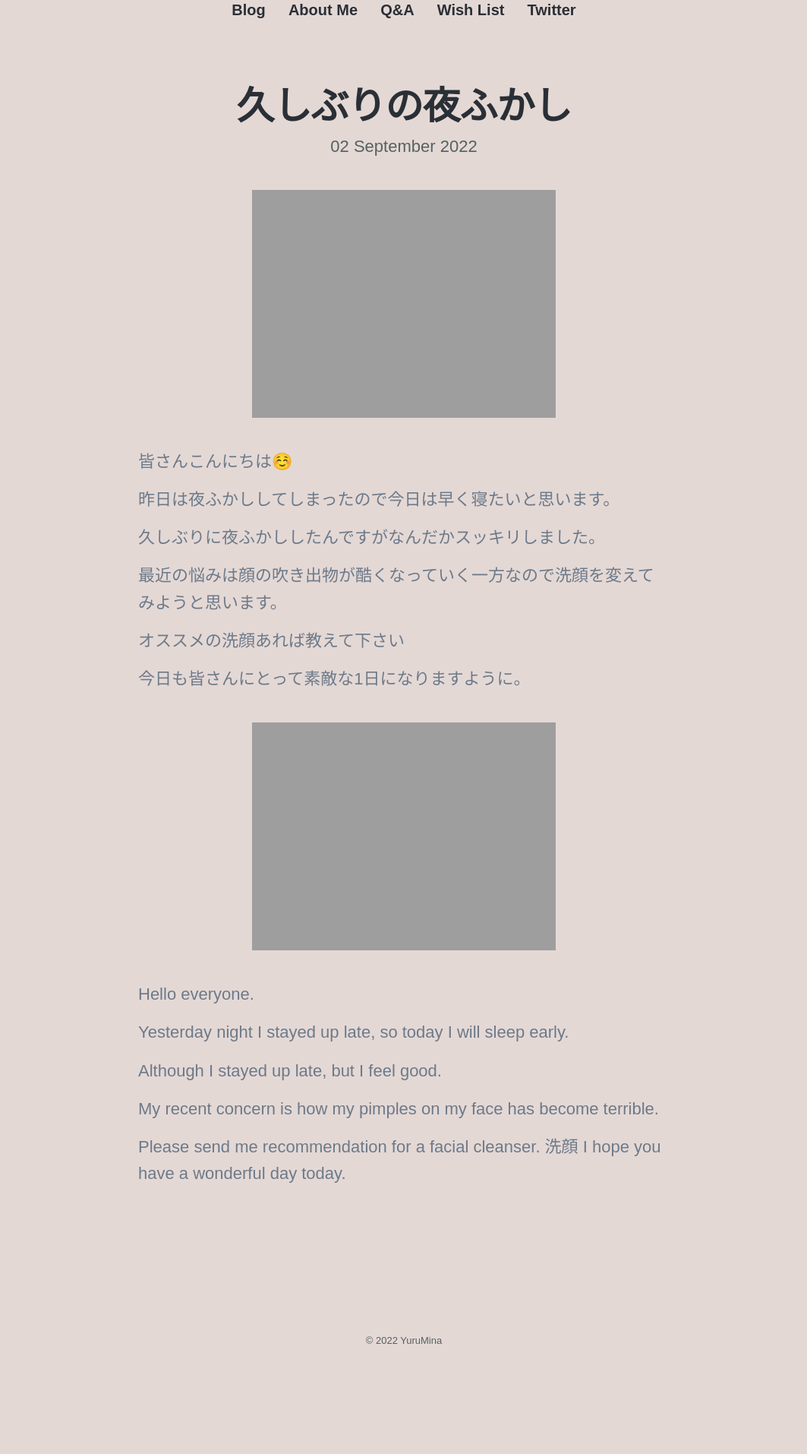
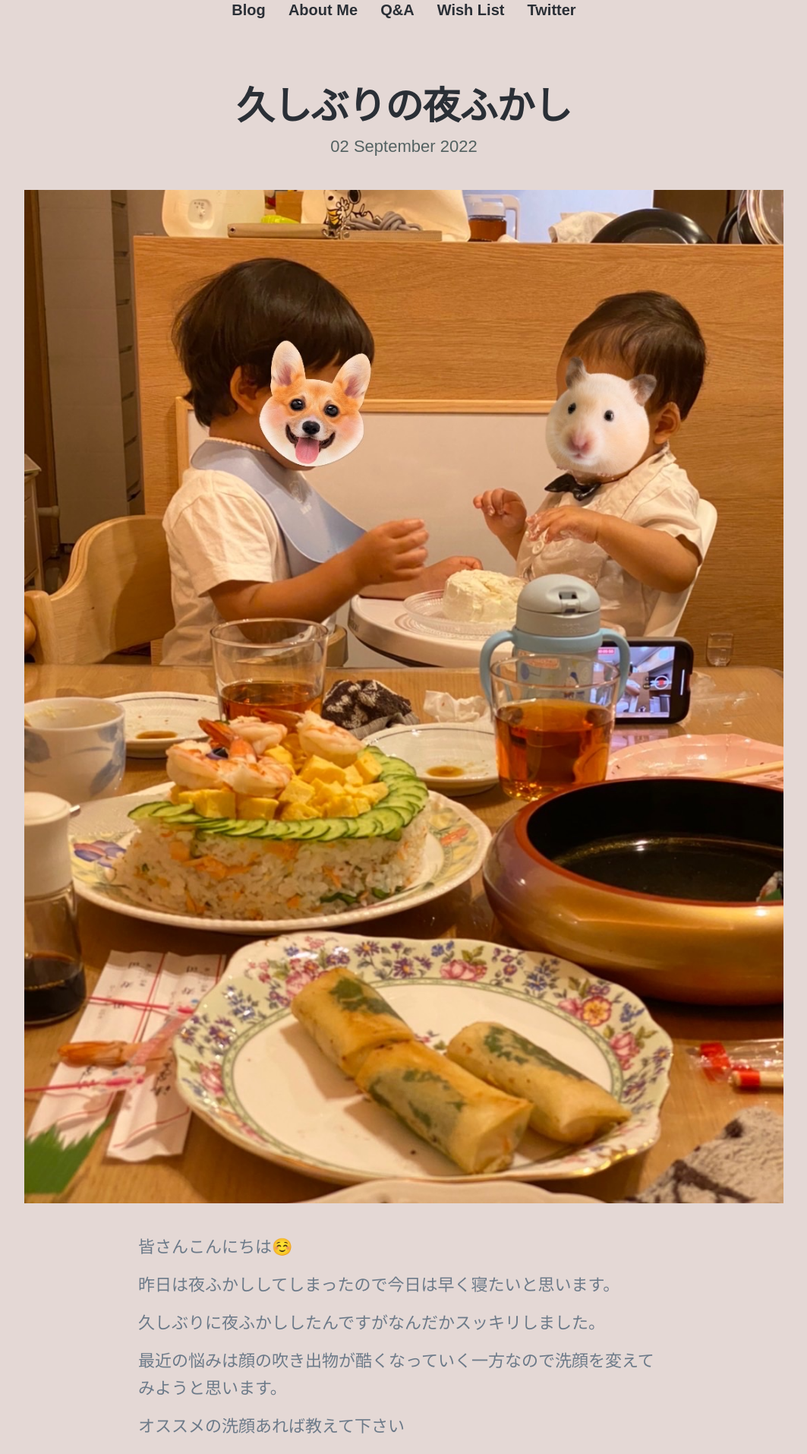
Before and after one commit to yutarochan/yurumina, a Jekyll site: the page built from _posts/2022-09-02-sukkiri.md, in a window 1280 px wide. Shown: the part 388-2302 px from the top of the page at 76% size, without its empty margins (108-1171 px from the left). Built offline with Jekyll 4.4.1, drawn with Linux system fonts in a browser that asks for light colours; nearby versions of some CDN libraries; some web fonts are replaced; comment, search, counter and statistics services are not loaded; before the commit the page ends 2239 px from its top, so only the background shows below that.

Commit message:
Update 2022-09-02-sukkiri.md

```diff
--- a/_posts/2022-09-02-sukkiri.md
+++ b/_posts/2022-09-02-sukkiri.md
@@ -5,7 +5,7 @@ featured_image: '/images/post/2022-09-02-birthday-boy1.jpg'
 excerpt: 謎にスッキリ目覚め
 ---
 
-![](https://yutarochan.github.io/yurumina/images/post/2022-09-02-birthday-boy1.jpg')
+![](https://yutarochan.github.io/yurumina/images/post/2022-09-02-birthday-boy1.jpg)
 
 皆さんこんにちは☺️
 
@@ -19,7 +19,7 @@ excerpt: 謎にスッキリ目覚め
 
 今日も皆さんにとって素敵な1日になりますように。
 
-![](https://yutarochan.github.io/yurumina/images/post/2022-09-02-birthday-boy2.jpg')
+![](https://yutarochan.github.io/yurumina/images/post/2022-09-02-birthday-boy2.jpg)
 
 Hello everyone.
 
```
